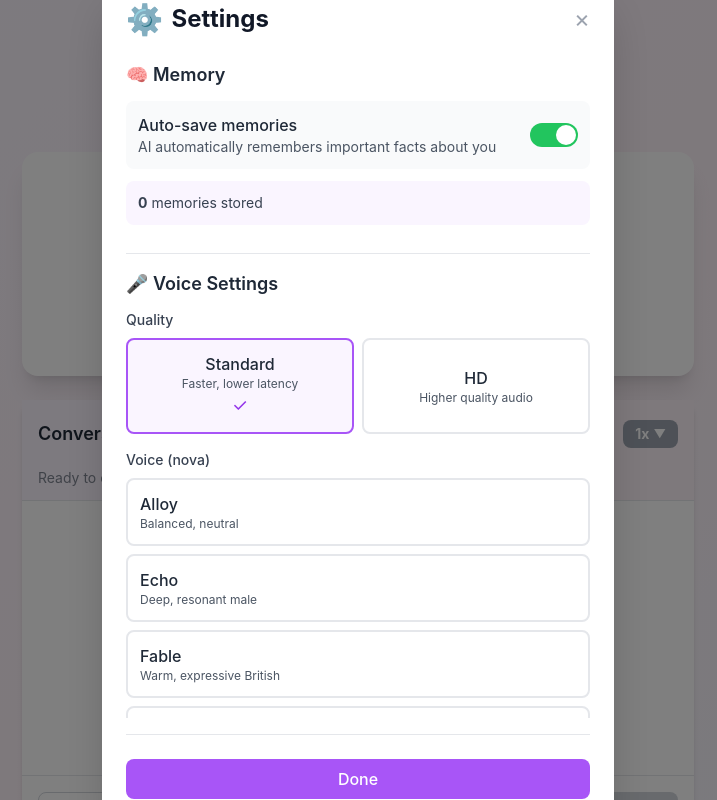
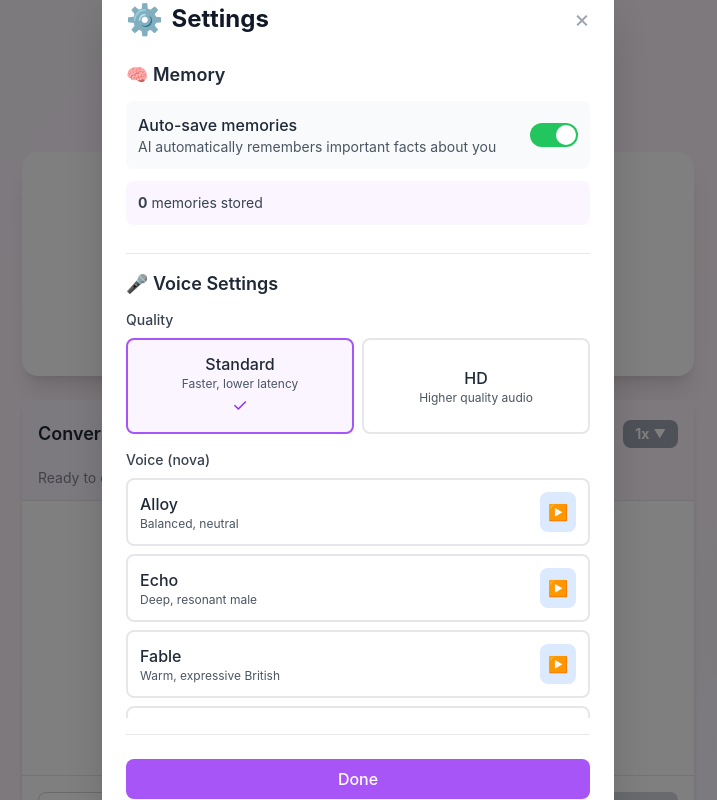
Before and after one commit to jcheung611-byte/AI_mental_health, a Next.js app in the folder frontend/: page / in a window 1280 px wide. Both pictures are taken after a click on the button "⚙️". Shown: the top 800 px of the page, without its empty margins (282-999 px from the left). Built offline with nearby package versions, Linux system fonts and the light colour scheme.

Commit message:
Add voice preview feature with personalized messages
- Click play button to hear 5-8 word sample of each voice
- Personalized messages for each voice personality
- Loading state while generating preview
- Stops previous preview when starting new one
- Moment of delight for voice selection!

```diff
--- a/frontend/pages/index.tsx
+++ b/frontend/pages/index.tsx
@@ -46,10 +46,77 @@ export default function Home() {
   // Voice settings
   const [selectedVoice, setSelectedVoice] = useState<string>('nova');
   const [selectedModel, setSelectedModel] = useState<string>('tts-1');
+  const [previewingVoice, setPreviewingVoice] = useState<string | null>(null);
+  const previewAudioRef = useRef<HTMLAudioElement | null>(null);
 
   const audioRefs = useRef<Record<string, HTMLAudioElement>>({});
 
   const messagesEndRef = useRef<HTMLDivElement>(null);
+
+  // Voice preview data - personalized messages for each voice
+  const voicePreviewMessages: Record<string, string> = {
+    alloy: "Hey there! I'm here whenever you need me.",
+    echo: "I'm listening. Take your time, no rush.",
+    fable: "Let's talk about what's on your mind today.",
+    onyx: "I'm here to support you through anything.",
+    nova: "Hi! I'm so glad you're here. How are you feeling?",
+    shimmer: "You're safe here. I'm here to listen.",
+  };
+
+  const previewVoice = async (voiceId: string) => {
+    const timestamp = new Date().toISOString();
+    console.log(`[${timestamp}] 🎵 Previewing voice: ${voiceId}`);
+
+    // Stop any currently playing preview
+    if (previewAudioRef.current) {
+      previewAudioRef.current.pause();
+      previewAudioRef.current = null;
+    }
+
+    setPreviewingVoice(voiceId);
+
+    try {
+      const response = await fetch('/api/speak', {
+        method: 'POST',
+        headers: {
+          'Content-Type': 'application/json',
+        },
+        body: JSON.stringify({
+          text: voicePreviewMessages[voiceId],
+          voice: voiceId,
+          model: selectedModel,
+        }),
+      });
+
+      if (!response.ok) {
+        throw new Error('Failed to generate preview');
+      }
+
+      const audioBlob = await response.blob();
+      const audioUrl = URL.createObjectURL(audioBlob);
+
+      const audio = new Audio(audioUrl);
+      previewAudioRef.current = audio;
+
+      audio.onended = () => {
+        console.log(`[${new Date().toISOString()}] ✅ Preview completed`);
+        setPreviewingVoice(null);
+        URL.revokeObjectURL(audioUrl);
+      };
+
+      audio.onerror = () => {
+        console.error(`[${new Date().toISOString()}] ❌ Preview playback failed`);
+        setPreviewingVoice(null);
+      };
+
+      await audio.play();
+      console.log(`[${new Date().toISOString()}] ▶️ Playing preview`);
+    } catch (error) {
+      console.error(`[${new Date().toISOString()}] ❌ Preview error:`, error);
+      setError('Failed to preview voice');
+      setPreviewingVoice(null);
+    }
+  };
 
   // Load conversations and memories from localStorage on mount
   useEffect(() => {
@@ -1299,25 +1366,48 @@ export default function Home() {
                         { id: 'nova', name: 'Nova', desc: 'Bright, energetic female' },
                         { id: 'shimmer', name: 'Shimmer', desc: 'Soft, gentle female' },
                       ].map(voice => (
-                        <button
+                        <div
                           key={voice.id}
-                          onClick={() => setSelectedVoice(voice.id)}
-                          className={`w-full text-left p-3 rounded-lg border-2 transition-all ${
+                          className={`w-full p-3 rounded-lg border-2 transition-all ${
                             selectedVoice === voice.id
                               ? 'border-purple-500 bg-purple-50'
                               : 'border-gray-200 bg-white hover:border-gray-300'
                           }`}
                         >
-                          <div className="flex items-center justify-between">
-                            <div>
+                          <div className="flex items-center justify-between gap-3">
+                            <button
+                              onClick={() => setSelectedVoice(voice.id)}
+                              className="flex-1 text-left"
+                            >
                               <p className="font-medium text-gray-800">{voice.name}</p>
                               <p className="text-xs text-gray-600">{voice.desc}</p>
+                            </button>
+
+                            <div className="flex items-center gap-2">
+                              {/* Preview Button */}
+                              <button
+                                onClick={(e) => {
+                                  e.stopPropagation();
+                                  previewVoice(voice.id);
+                                }}
+                                disabled={previewingVoice === voice.id}
+                                className={`p-2 rounded-lg transition-all ${
+                                  previewingVoice === voice.id
+                                    ? 'bg-blue-500 text-white cursor-wait'
+                                    : 'bg-blue-100 hover:bg-blue-200 text-blue-700'
+                                }`}
+                                title="Preview voice"
+                              >
+                                {previewingVoice === voice.id ? '🔊' : '▶️'}
+                              </button>
+
+                              {/* Selected Checkmark */}
+                              {selectedVoice === voice.id && (
+                                <span className="text-purple-600 text-xl">✓</span>
+                              )}
                             </div>
-                            {selectedVoice === voice.id && (
-                              <span className="text-purple-600 text-xl">✓</span>
-                            )}
                           </div>
-                        </button>
+                        </div>
                       ))}
                     </div>
                   </div>
```
